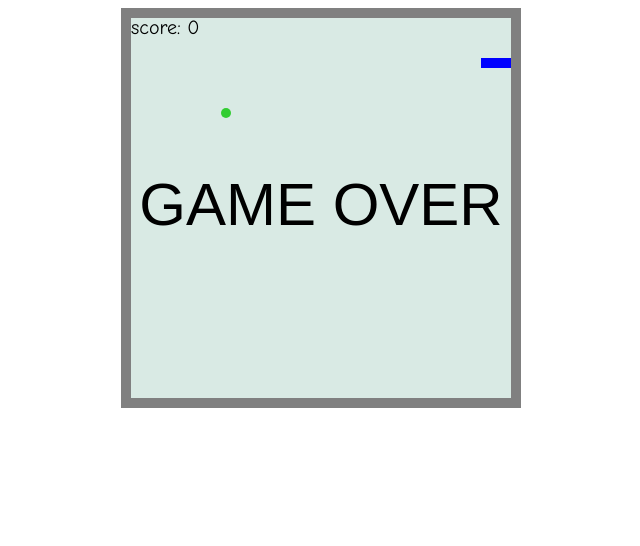
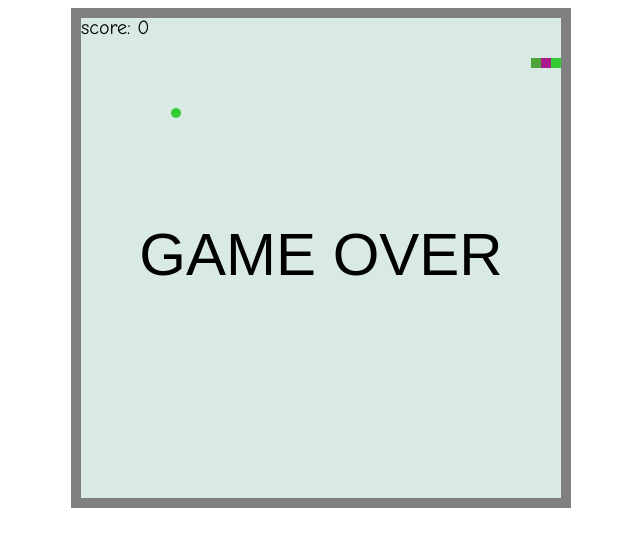
Before and after one commit to rimbold1/Snake_The_Game, a plain HTML site: page index.html in a window 1280 px wide. Shown: the whole page, without its empty margins (319-959 px from the left). Drawn offline with Linux system fonts and the light colour scheme.

Commit message:
minor changes

```diff
--- a/index.html
+++ b/index.html
@@ -5,7 +5,7 @@
         <title>Snake</title>
     </head>
     <body>
-        <canvas id="canvas" width="400" height="400" style="background-color: rgb(217, 234, 228);
+        <canvas id="canvas" width="500" height="500" style="background-color: rgb(217, 234, 228);
                                                             display: flex;
                                                             margin: 0 auto;">
         </canvas>
--- a/js/index.js
+++ b/js/index.js
@@ -86,11 +86,18 @@ const Snake = function () {
 };
 
 Snake.prototype.draw = function () {
-    for (let i = 0; i < this.segments.length; i++) {
-        const element = this.segments[i];
-        element.drawSquare('blue');
+    let snakeHead = this.segments[0];
+    snakeHead.drawSquare("limegreen");
+    for (let i = 1; i < this.segments.length; i++) {
+        const segment = this.segments[i];
+        if (i % 2 === 0) {
+            segment.drawSquare(pickRandomColor());
+        } else {
+            segment.drawSquare(pickRandomColor());
+        }
     }
 };
+
 
 Snake.prototype.move = function () {
     let head = this.segments[0];
@@ -222,12 +229,19 @@ $("body").keydown((event) => {
 // for (let i = 0; i < blocksArr.length; i++) {
 //     const element = blocksArr[i];
 
-//     const red = Math.floor(Math.random() * 256);
-//     const green = Math.floor(Math.random() * 256);
-//     const blue = Math.floor(Math.random() * 256);
+    const pickRandomColor = function () {
+        const red = Math.floor(Math.random() * 256);
+        const green = Math.floor(Math.random() * 256);
+        const blue = Math.floor(Math.random() * 256);
 
-//     // Формуємо рядок у форматі RGB
-//     const randomColor = `rgb(${red}, ${green}, ${blue})`;
+        const randomColor = `rgb(${red}, ${green}, ${blue})`;
+        return randomColor;
+    };
+
+
+
+    // Формуємо рядок у форматі RGB
+
 
 //     // element.drawSquare(randomColor);
 //     element.drawCircle(randomColor);
```
